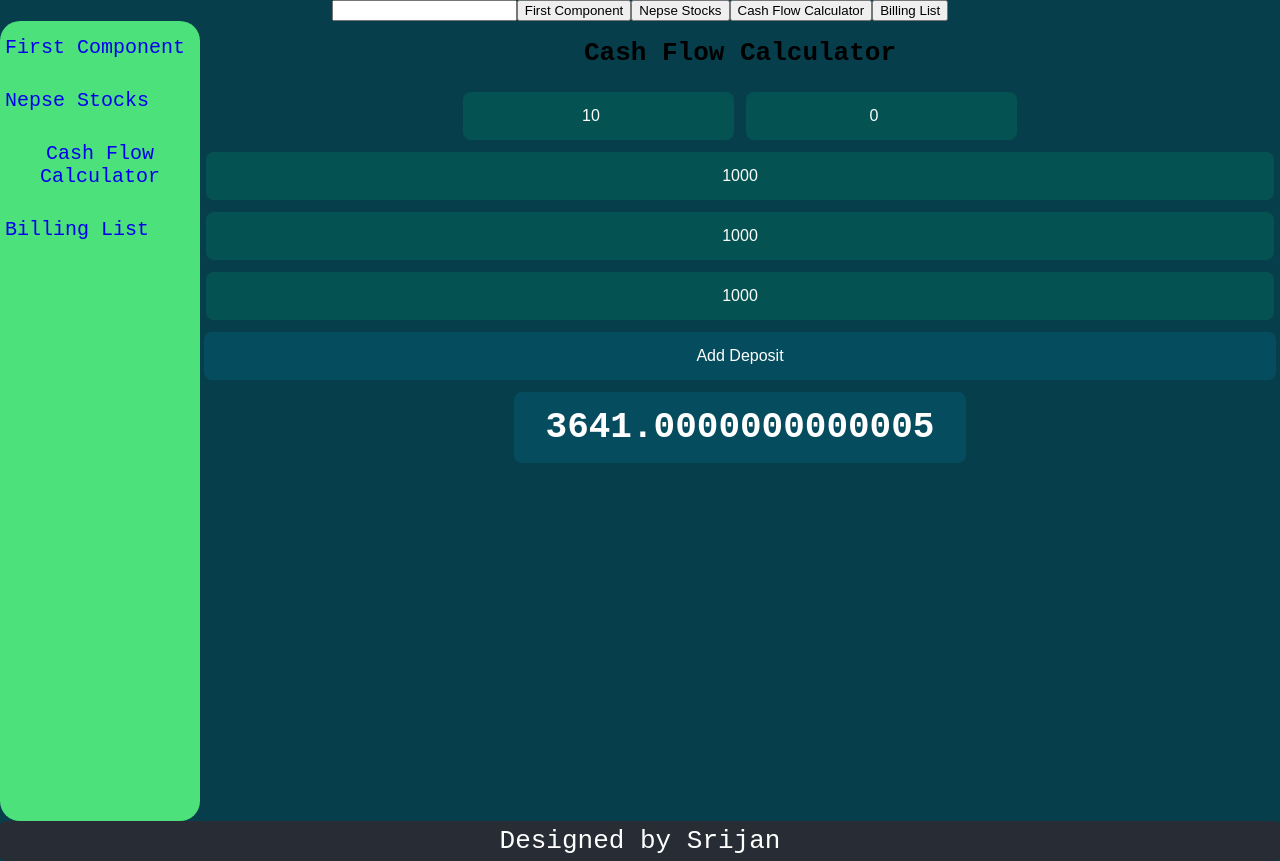
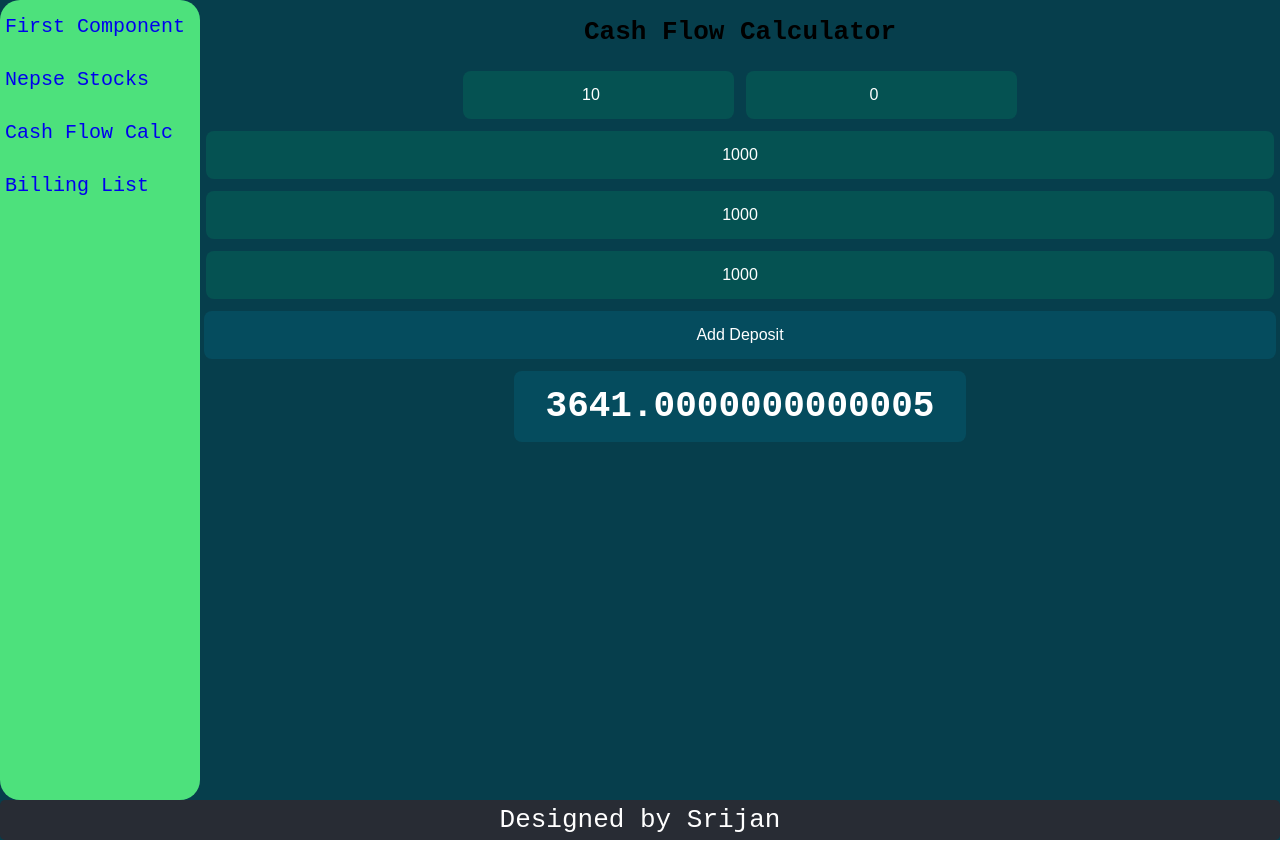
Before and after one commit to srijankarki07/ReactJS, a React (Create React App) app: page /cashFlow in a window 1280 px wide. After the commit the page ends 840 px from the top, so only its background shows below. Built offline with nearby package versions, Linux system fonts and the light colour scheme.

Commit message:
added icons to sidebar

```diff
--- a/src/components/App.js
+++ b/src/components/App.js
@@ -9,11 +9,14 @@ import { createContext, useState } from "react";
 import BillingList from "./BillingLists";
 import { STOCKS } from "./constants";
 import { Route, Routes, NavLink } from "react-router-dom";
+import { RiStockFill } from "react-icons/ri";
+import { IoCashOutline } from "react-icons/io5";
+import { RiBillLine } from "react-icons/ri";
+import { MdLooksOne } from "react-icons/md";
 
 export const SampleContext = createContext();
 
 function App() {
-  const [whatToShow, setWhatToShow] = useState("");
   const [stocks, setStocks] = useState(STOCKS);
 
   const BUTTONS = [
@@ -34,37 +37,41 @@ function App() {
           square={(x) => x * x}
         />
       ),
+      icon: <MdLooksOne />,
     },
     {
       title: "Nepse Stocks",
       key: "nepseStocks",
       path: "/nepseStocks",
       component: <NepseStocks setStocks={setStocks} stocks={stocks} />,
+      icon: <RiStockFill />,
     },
     {
-      title: "Cash Flow Calculator",
+      title: "Cash Flow Calc",
       path: "/cashFlow",
       key: "cashFlow",
       component: <CashFlowCalculator />,
+      icon: <IoCashOutline />,
     },
     {
       title: "Billing List",
       path: "/billinglist",
       key: "billinglist",
       component: <BillingList stocks={stocks} />,
+      icon: <RiBillLine />,
     },
   ];
 
   return (
     <div className="App">
-      <input
+      {/* <input
         id="whatToShow"
         name="whatToShow"
         value={whatToShow}
         onChange={(e) => setWhatToShow(e.target.value)}
-      />
+      /> */}
 
-      <span>
+      {/* <span>
         {BUTTONS.map((a) => (
           <button
             key={a.key}
@@ -74,7 +81,7 @@ function App() {
             {a.title}
           </button>
         ))}
-      </span>
+      </span> */}
       <div className="body">
         <div id="sidebar">
           {BUTTONS.map((a) => (
```
